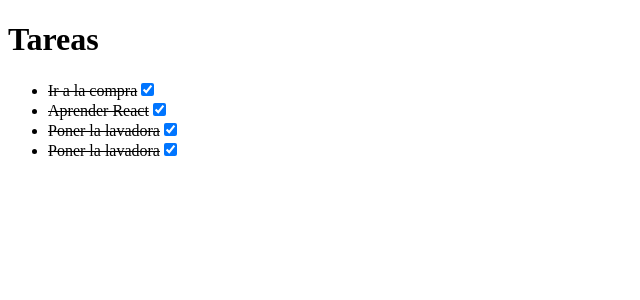
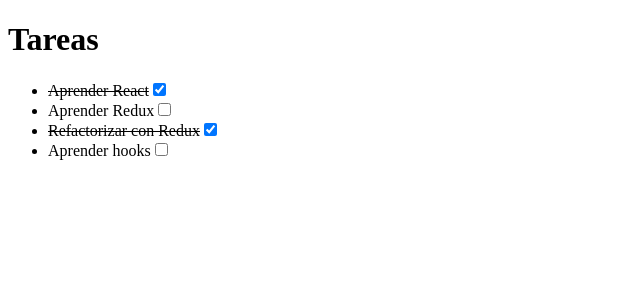
Before and after one commit to AlexOtero32/curso-react-redux, a React app in the folder 2. ReactJS/: page / in a window 1280 px wide. Shown: the top 300 px of the page, without its empty margins (0-640 px from the left). Built offline with nearby package versions, Linux system fonts and the light colour scheme; data requests are answered from the project's data file.

Commit message:
Añadida persistencia de datos con json-server

```diff
--- /dev/null
+++ b/2. ReactJS/db.json
@@ -0,0 +1,24 @@
+{
+  "tareas": [
+    {
+      "id": 1,
+      "title": "Aprender React",
+      "completada": true
+    },
+    {
+      "id": 2,
+      "title": "Aprender Redux",
+      "completada": false
+    },
+    {
+      "id": 3,
+      "title": "Refactorizar con Redux",
+      "completada": true
+    },
+    {
+      "id": 4,
+      "title": "Aprender hooks",
+      "completada": false
+    }
+  ]
+}
--- a/2. ReactJS/package.json
+++ b/2. ReactJS/package.json
@@ -5,6 +5,7 @@
   "license": "MIT",
   "dependencies": {
     "@babel/plugin-proposal-class-properties": "^7.5.5",
+    "@babel/polyfill": "^7.6.0",
     "react": "^16.11.0",
     "react-dom": "^16.11.0"
   },
--- a/2. ReactJS/src/App.js
+++ b/2. ReactJS/src/App.js
@@ -1,25 +1,39 @@
 import React from "react";
+import "@babel/polyfill";
+
 import Listado from "./components/Listado.jsx";
 import Item from "./components/Item.jsx";
 
-const datos = [
-  { id: 1, title: "Ir a la compra" },
-  { id: 2, title: "Aprender React" },
-  { id: 3, title: "Poner la lavadora" },
-  { id: 4, title: "Poner la lavadora" }
-];
+class App extends React.Component {
 
-const App = () => {
+  state = {
+    tareas: []
+  };
+
+  async componentDidMount() {
+    const response = await fetch("http://localhost:3000/tareas");
+
+    const tareas = await response.json();
+
+    this.setState({
+      tareas
+    });
+  }
+
+  render() {
+    const { tareas } = this.state;
+
     return (
       <>
         <h1>Tareas</h1>
         <Listado>
-        {datos.map(({ title, id }) =>
-          <Item title={title} key={id}/>
+          {tareas.map(tarea =>
+            <Item title={tarea.title} completada={tarea.completada} key={tarea.id}/>
           )}
         </Listado>
       </>
     );
-};
+  }
+}
 
 export default App;
--- a/2. ReactJS/src/components/Item.jsx
+++ b/2. ReactJS/src/components/Item.jsx
@@ -6,7 +6,7 @@
     super(props);
 
     this.state = {
-      completada: true
+      completada: props.completada
     };
   }
 
@@ -24,7 +24,7 @@
         {
           /* Renderizamos condicionalmente */
           completada ? (
-            <strike>{title}</strike>
+            <del>{title}</del>
           ) : (
             <>{title}</>
           )
```
Also changed, not shown: 1 other file (tests, documents, lock files or other folders). Lines whose indentation alone changed are shown as unchanged.
